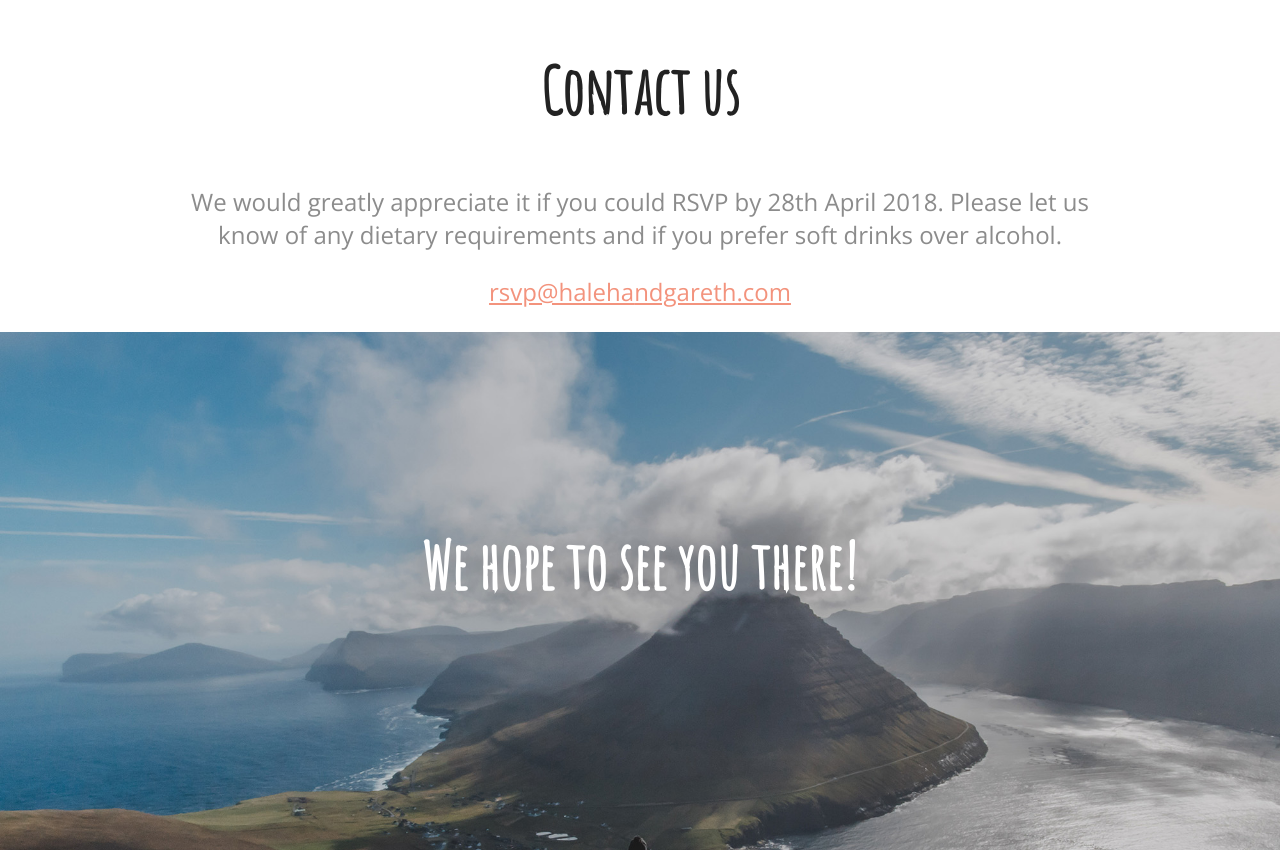
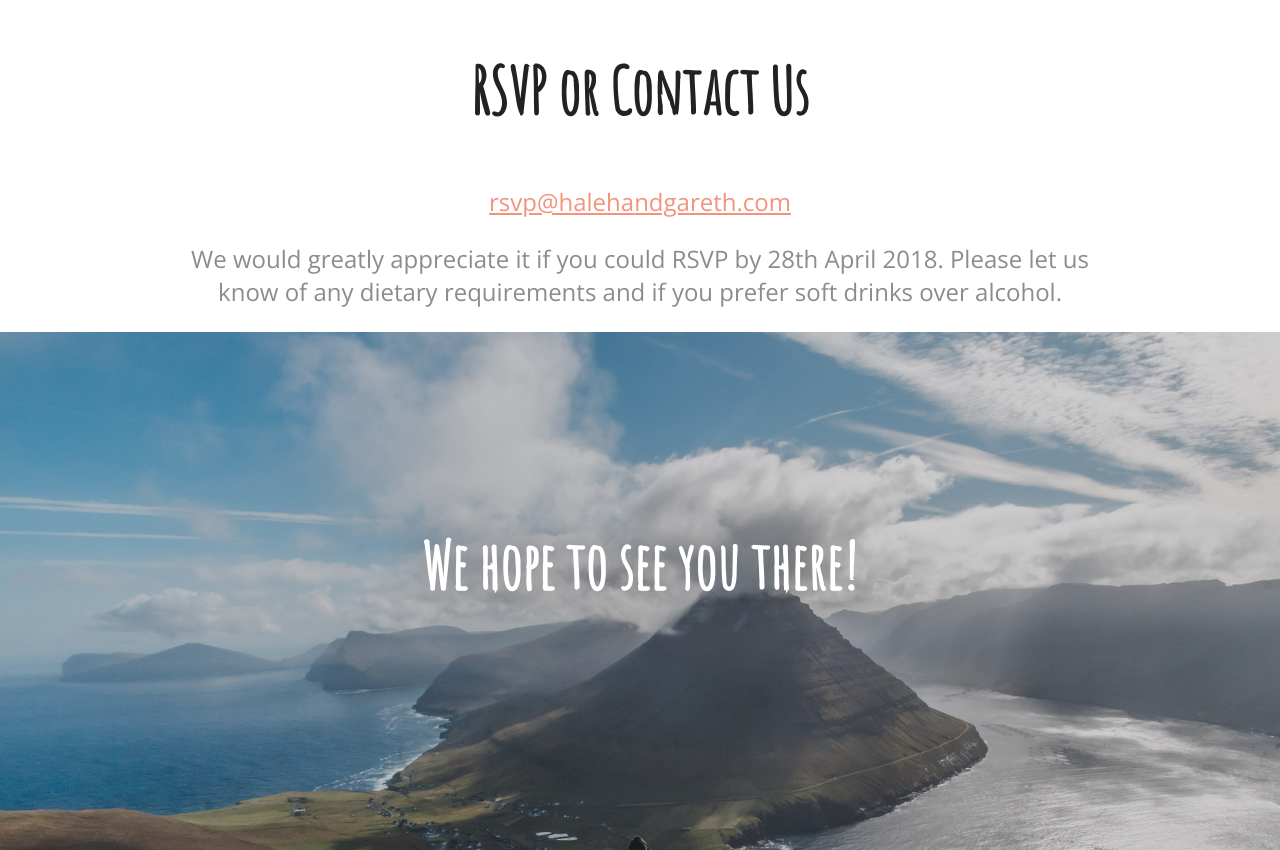
Before and after one commit to worzy/halehandgareth, a website: page index.html in a window 1280 px wide. Shown: the part 2834-3684 px from the top of the page. Drawn offline with nearby package versions, Linux system fonts and the light colour scheme.

Commit message:
Changes to RSVP content

```diff
--- a/index.html
+++ b/index.html
@@ -145,8 +145,7 @@
 		</div>
 		<div id="contact" class="container">
 			<div class="col12 center">
-				<h2>Contact us</h2>
-				<p class="impact">We would greatly appreciate it if you could RSVP by 28th April 2018. Please let us know of any dietary requirements and if you prefer soft drinks over alcohol.</p>
+				<h2>RSVP or Contact Us</h2>
 				<p class="impact"><a
 class='email
 href="mailto:x@y"
@@ -158,9 +157,7 @@ href
 mailto:abuse@hotmail.com
 </a>
 -->&shy;&#x6E;dg&#97;&#x72;&#x65;&#x74;&#x68;&#x2e;&#x63;o&#x6d;</a></p>
-
-
-
+				<p class="impact">We would greatly appreciate it if you could RSVP by 28th April 2018. Please let us know of any dietary requirements and if you prefer soft drinks over alcohol.</p>
 			</div>
 		</div>
 		<div id="outro">
```
